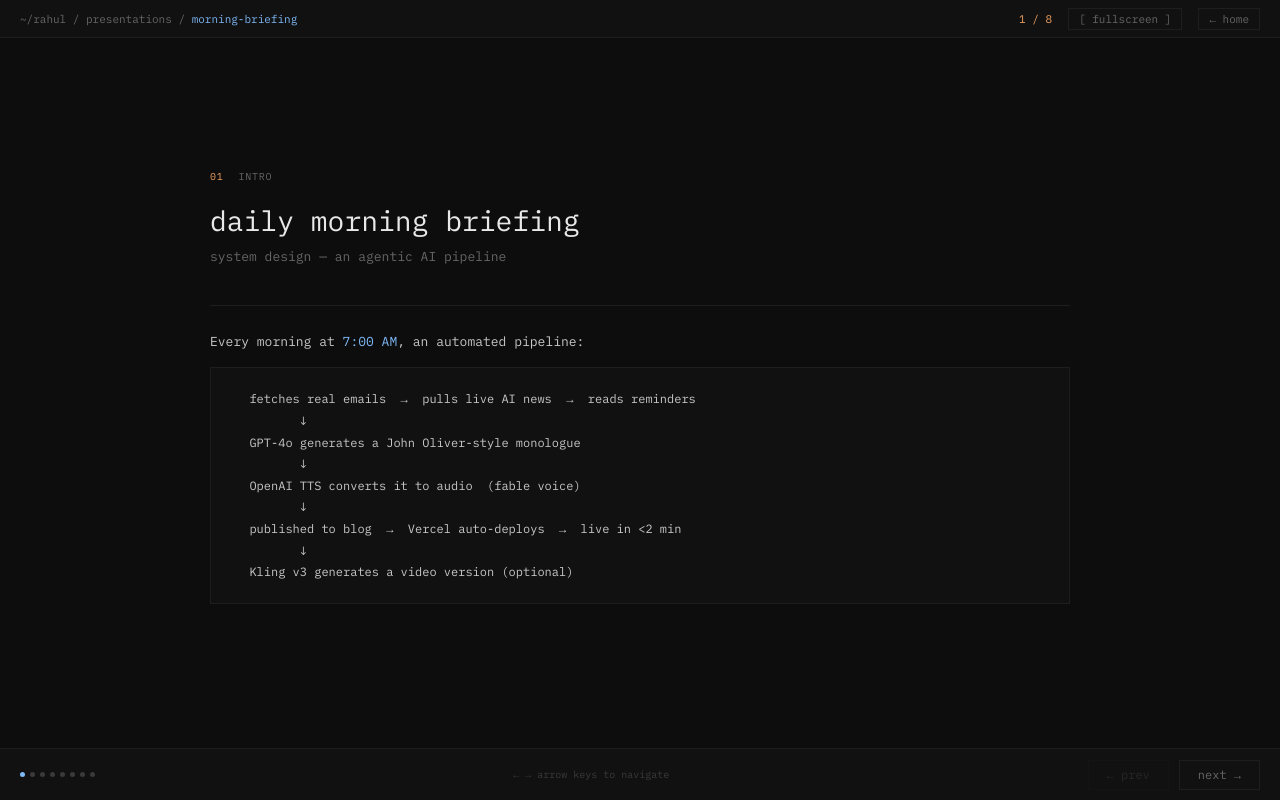
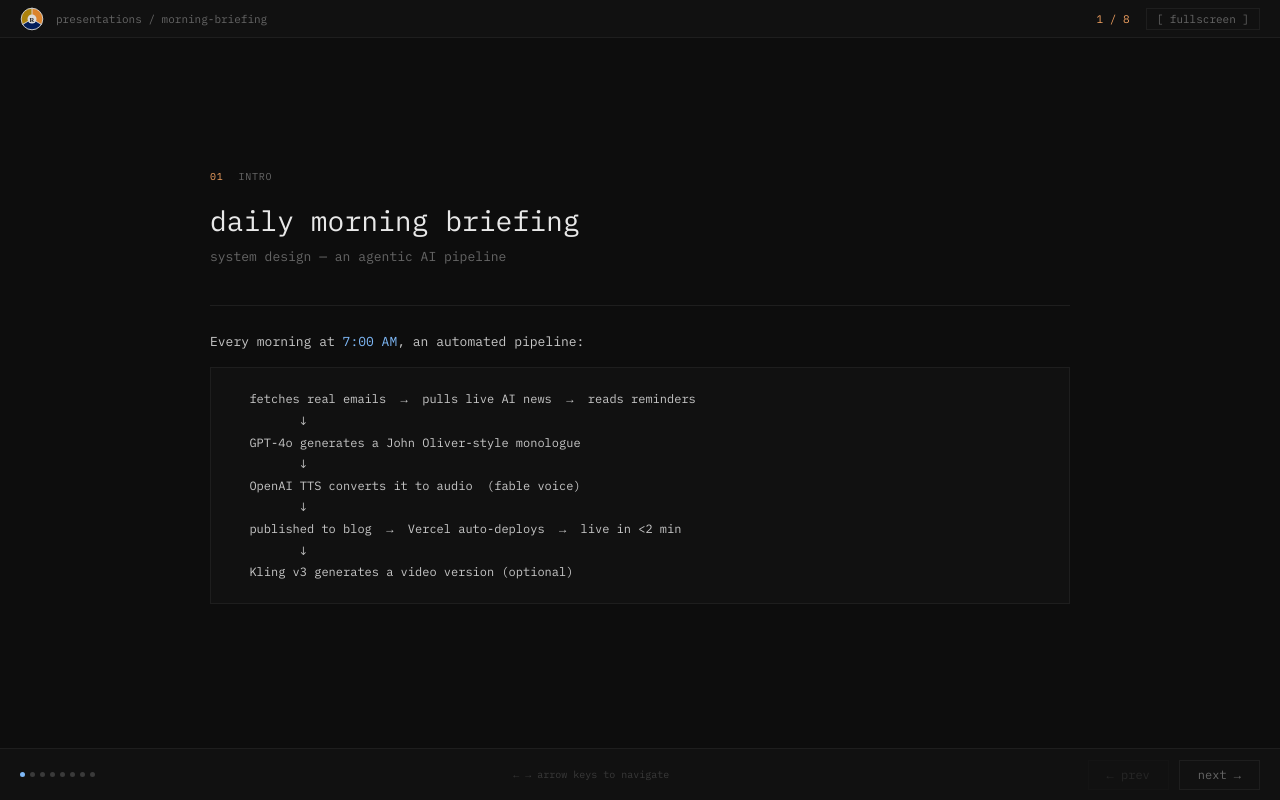
Before and after one commit to raaulc/rahul-blog, an Astro site: page /presentations/morning-briefing in a window 1280 px wide. Built offline with nearby package versions, Linux system fonts and the light colour scheme; Astro itself is replaced by a stand-in of ours.

Commit message:
nav: replace breadcrumb text with logo button linking to home

```diff
--- a/public/styles/presentation.css
+++ b/public/styles/presentation.css
@@ -44,11 +44,33 @@
 }
 
 .topbar-left {
+  display: flex;
+  align-items: center;
+  gap: 12px;
   font-size: 11px;
   color: var(--muted);
 }
 
-.topbar-left span { color: var(--accent); }
+.logo-link {
+  display: flex;
+  align-items: center;
+  flex-shrink: 0;
+}
+
+.topbar-logo {
+  width: 24px;
+  height: 24px;
+  display: block;
+  opacity: 0.85;
+  transition: opacity 0.15s;
+}
+
+.logo-link:hover .topbar-logo { opacity: 1; }
+
+.topbar-label {
+  font-size: 11px;
+  color: var(--muted);
+}
 
 .topbar-right {
   display: flex;
@@ -58,30 +80,6 @@
   color: var(--muted);
 }
 
-.breadcrumb {
-  color: var(--muted);
-  text-decoration: none;
-  transition: color 0.15s;
-  pointer-events: auto;
-  cursor: pointer;
-}
-
-.breadcrumb:hover { color: var(--accent); }
-
-.btn-home {
-  font-size: 11px;
-  color: var(--muted);
-  text-decoration: none;
-  border: 1px solid var(--border);
-  padding: 3px 10px;
-  transition: color 0.15s, border-color 0.15s;
-  font-family: var(--font);
-}
-
-.btn-home:hover {
-  color: var(--bright);
-  border-color: var(--dim);
-}
 
 .slide-counter { color: var(--accent2); }
 
--- a/src/pages/presentations/morning-briefing.astro
+++ b/src/pages/presentations/morning-briefing.astro
@@ -18,12 +18,12 @@
       <!-- Top bar -->
       <div class="topbar">
         <div class="topbar-left">
-          <a href="/" class="breadcrumb">~/rahul</a> / <a href="/presentations" class="breadcrumb">presentations</a> / <span>morning-briefing</span>
+          <a href="/" class="logo-link"><img src="/logo.svg" alt="home" class="topbar-logo" /></a>
+          <span class="topbar-label">presentations / morning-briefing</span>
         </div>
         <div class="topbar-right">
           <span class="slide-counter" id="counter">1 / 8</span>
           <button class="btn-fullscreen" id="btnFullscreen">[ fullscreen ]</button>
-          <a href="/" class="btn-home">← home</a>
         </div>
       </div>
 
```
